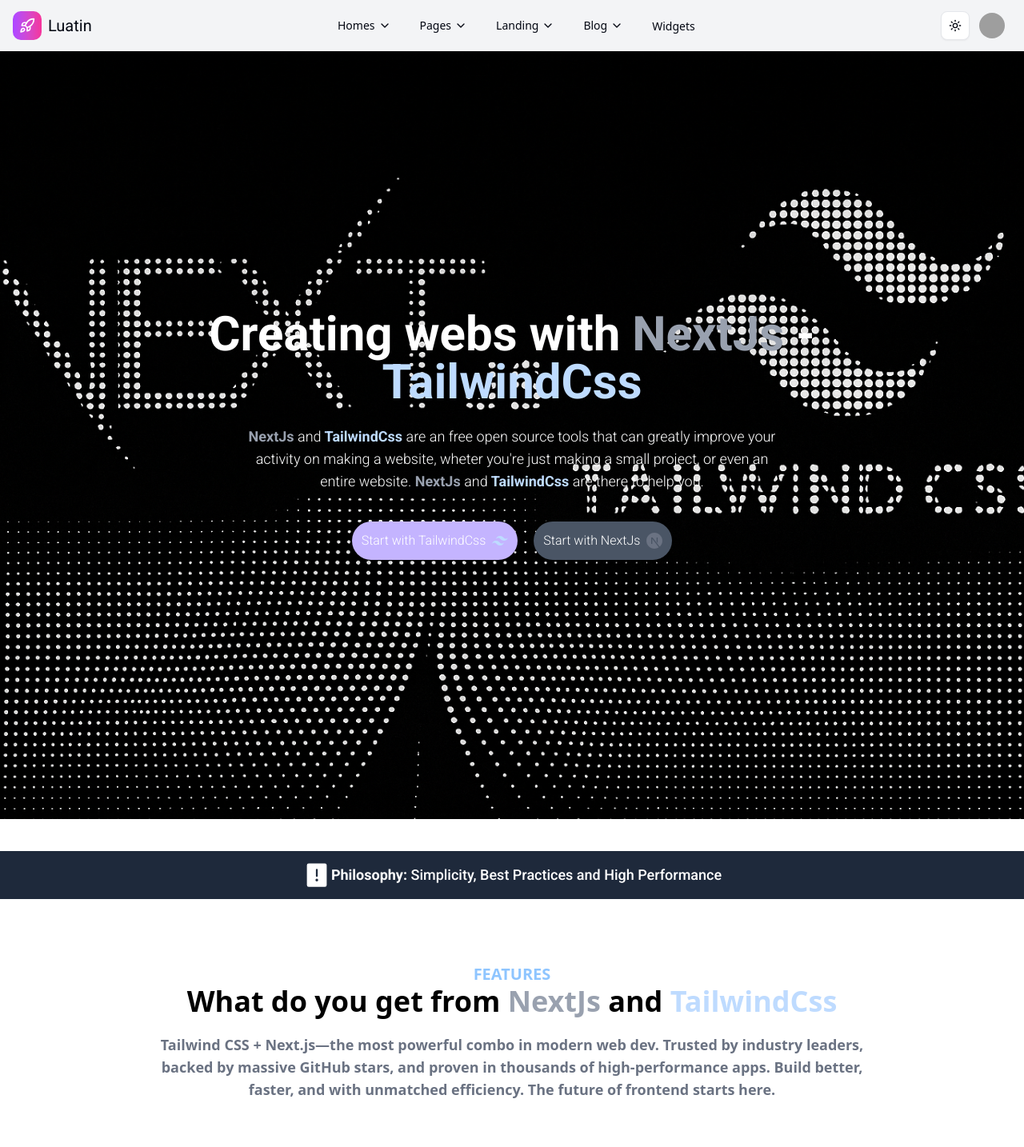
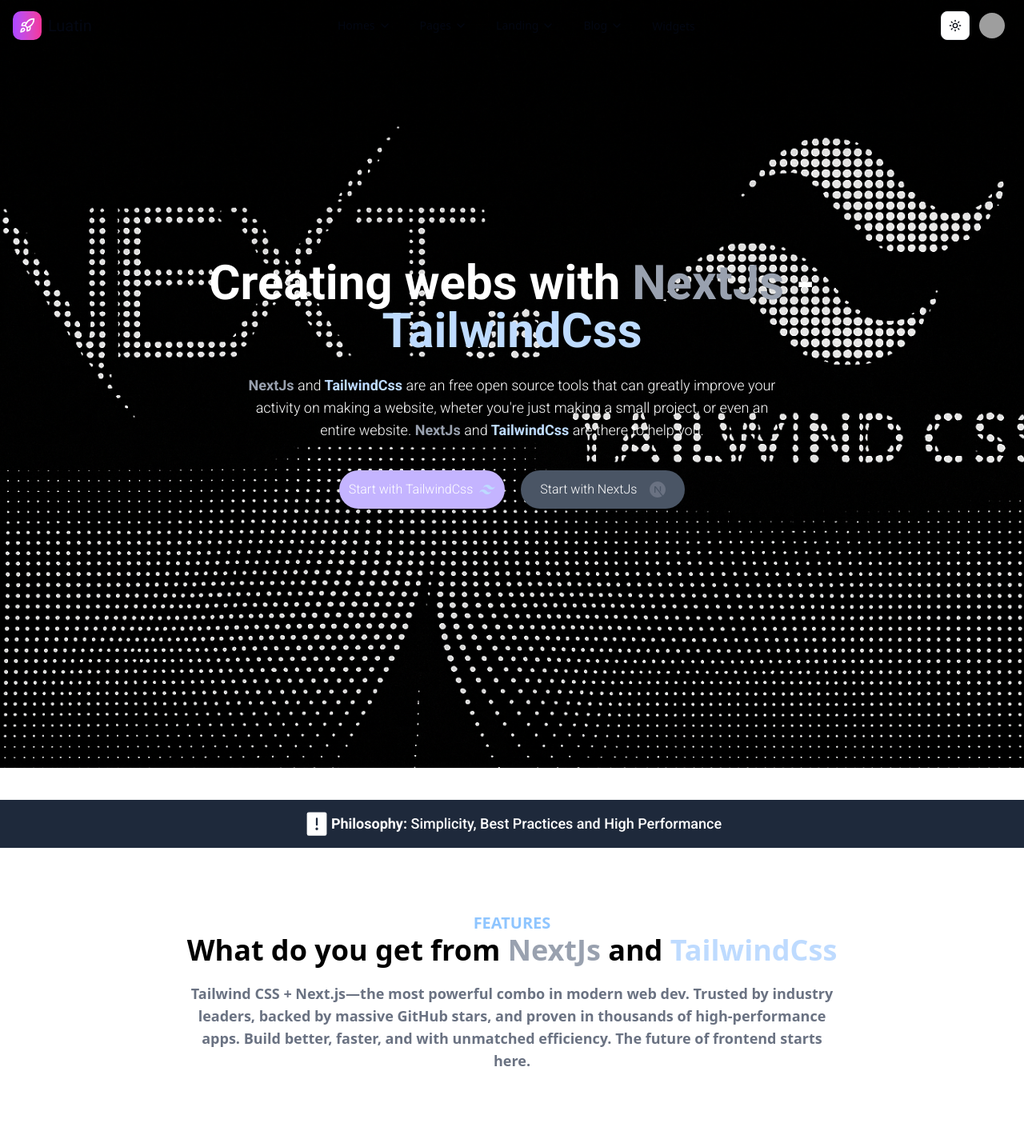
Before and after one commit to I-Kail-I/LUATIN, a Next.js app in the folder luatin/: page / in a window 1280 px wide. Shown: the top 1434 px of the page at 80% size. Built offline with nearby package versions, Linux system fonts and the light colour scheme; grey boxes are pictures that could not be loaded.

Commit message:
feat(home): Add space on the feature descriptions (WIP) feat(Navbar): Removing Navbar bg and changing the display from sticky to fixed

```diff
--- a/luatin/src/app/page.jsx
+++ b/luatin/src/app/page.jsx
@@ -129,13 +129,13 @@
           </a>
 
           <a
-            className={`tailwindcss-link bg-gray-600 p-3 rounded-full hover:bg-gray-800 duration-300 transition-colors text-white flex flex-row ${robotoLight.className}`}
+            className={`tailwindcss-link bg-gray-600 px-6 py-3 rounded-full hover:bg-gray-800 duration-300 transition-colors text-white flex flex-row ${robotoLight.className}`}
             href="https://nextjs.org/docs"
             target="_blank"
             rel="noopener noreferrer"
           >
             Start with NextJs
-            <NextLogo className="text-gray-500 mt-0.5 ms-2 text-xl" />
+            <NextLogo className="text-gray-500 mt-0.5 ms-4 text-xl" />
           </a>
         </motion.div>
       </motion.section>
@@ -181,7 +181,7 @@
             <span className="font-bold text-blue-200"> TailwindCss </span>
           </p>
 
-          <p className="quick-explanations text-center text-md sm:text-md md:text-lg lg:text-lg font-semibold text-gray-500 mt-5 max-w-4xl">
+          <p className="quick-explanations text-center text-md sm:text-md md:text-lg lg:text-lg font-semibold text-gray-500 mt-5 max-w-4xl px-9 ">
             Tailwind CSS + Next.js—the most powerful combo in modern web dev.
             Trusted by industry leaders, backed by massive GitHub stars, and
             proven in thousands of high-performance apps. Build better, faster,
--- a/luatin/src/components/navbar.jsx
+++ b/luatin/src/components/navbar.jsx
@@ -128,7 +128,7 @@
   ];
 
   return (
-    <header className=" mx-auto px-4 sticky top-0 z-50 bg-accent">
+    <header className=" mx-auto px-4 fixed w-screen top-0 z-50 ">
       <div className="flex items-center justify-between h-16">
         {/* Logo */}
         <Link href="/" passHref>
```
